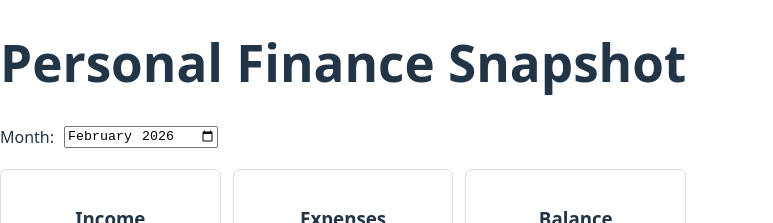
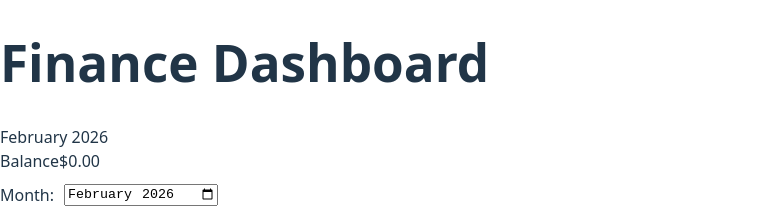
Before and after one commit to zypherson/personal-finance, a React (Vite) app: page / in a window 1280 px wide. Shown: the top 223 px of the page, without its empty margins (0-773 px from the left). Built offline with nearby package versions, Linux system fonts and the light colour scheme.

Commit message:
imported header and placed it at the top of the layout

```diff
--- a/src/App.jsx
+++ b/src/App.jsx
@@ -8,6 +8,7 @@ import ExpenseChart from "./components/ExpenseChart";
 import { getBudgets, saveBudgets } from "./utils/budgetStorage";
 import BudgetForm from "./components/BudgetForm";
 import BudgetList from "./components/BudgetList";
+import Header from "./components/Header";
 
 
 function App() {
@@ -67,7 +68,7 @@ const balance = filteredTransactions.reduce((acc, t) => {
 
   return (
   <div className="app-container">
-    <h1>Personal Finance Snapshot</h1>
+    <Header balance={balance} selectedMonth={selectedMonth} />
 
     <div className="month-filter">
       <label>Month:</label>
```
